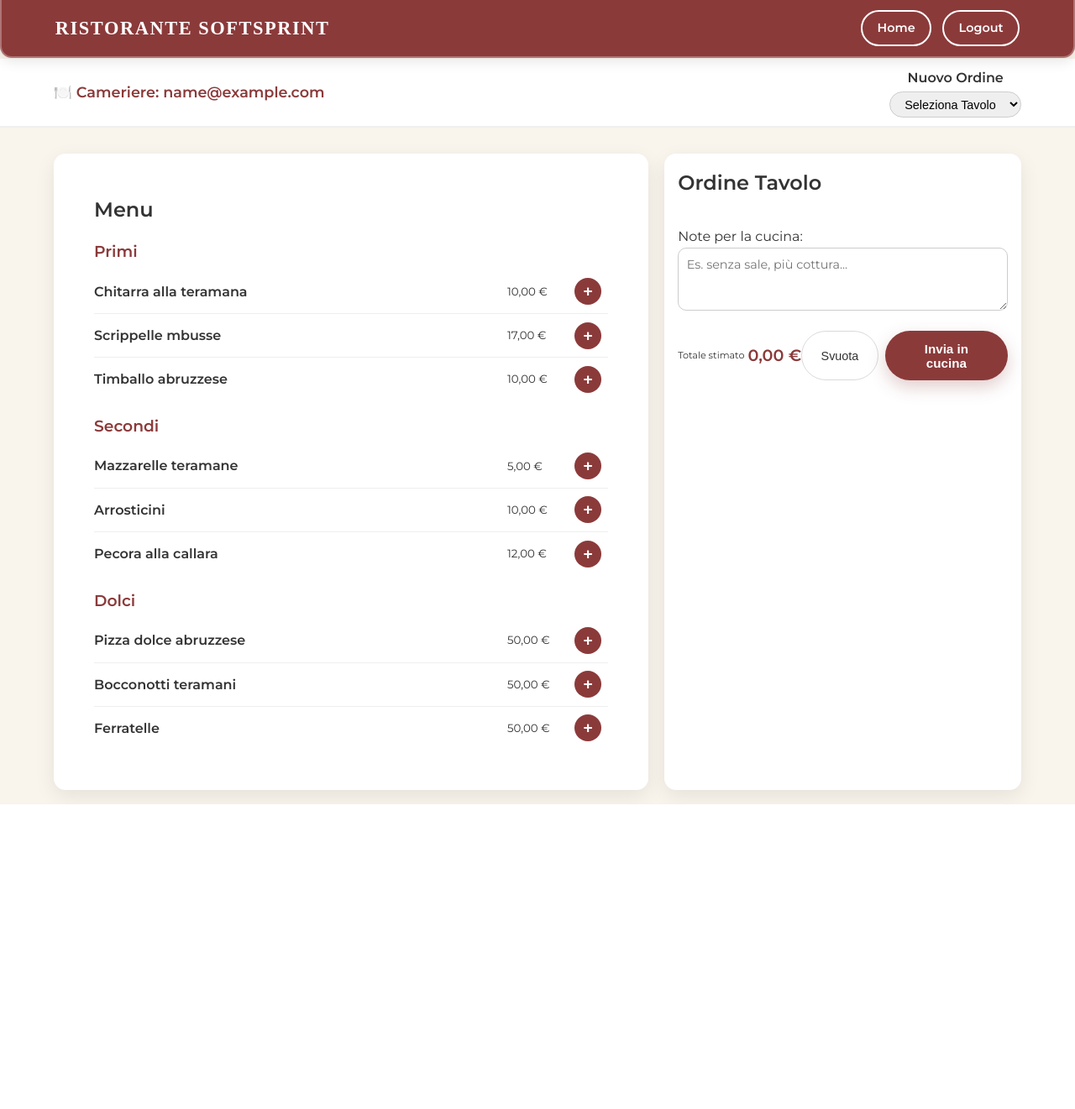
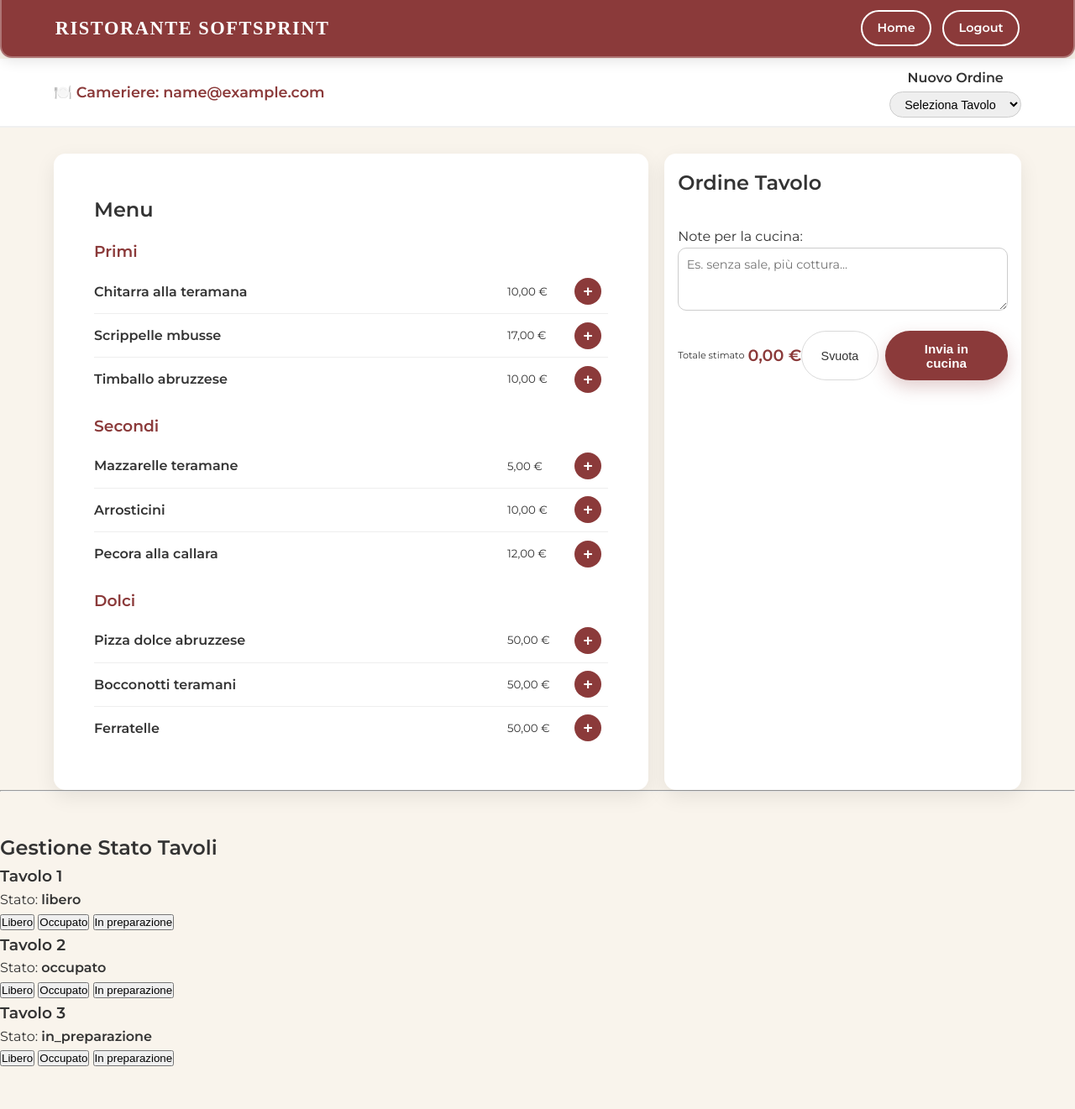
Before and after one commit to kawtar-c/SoftSprint, a PHP site: page /public/cameriere.php in a window 1280 px wide. Shown: the whole page at 84% size. Before the commit the page ends 958 px from the top, so only its background shows below. Run offline with PHP 8.4, Linux system fonts and the light colour scheme; the visitor is signed in with stand-in values (Sample User, id 1); data comes from the database, SQL or seed files in the repository.

Commit message:
Aggiunto file get_tavoli.php (mock) e integrato codice front-end gestione tavoli nella pagine del cameriere.

```diff
--- /dev/null
+++ b/php/config/get_tavoli.php
@@ -0,0 +1,11 @@
+<?php
+header("Content-Type: application/json");
+
+// Dati fake temporanei
+echo json_encode([
+    "tavoli" => [
+        ["id_tavolo" => 1, "numero" => 1, "stato" => "libero"],
+        ["id_tavolo" => 2, "numero" => 2, "stato" => "occupato"],
+        ["id_tavolo" => 3, "numero" => 3, "stato" => "in_preparazione"]
+    ]
+]);
--- a/public/cameriere.php
+++ b/public/cameriere.php
@@ -297,5 +297,58 @@ document.addEventListener("DOMContentLoaded", () => {
 });
 </script>
 
+<script>
+document.addEventListener("DOMContentLoaded", function () {
+
+    // Carica i tavoli appena si apre la pagina
+    caricaTavoli();
+
+    function caricaTavoli() {
+        fetch("../php/config/get_tavoli.php")
+            .then(res => res.json())
+            .then(data => {
+
+                const container = document.getElementById("tavoli-container");
+                container.innerHTML = ""; // svuota prima
+
+                data.tavoli.forEach(t => {
+
+                    // Creazione box tavolo
+                    const div = document.createElement("div");
+                    div.className = "tavolo-card";
+
+                    div.innerHTML = `
+                        <h3>Tavolo ${t.numero}</h3>
+                        <p>Stato: <strong>${t.stato}</strong></p>
+
+                        <button onclick="cambiaStato(${t.id_tavolo}, 'libero')">Libero</button>
+                        <button onclick="cambiaStato(${t.id_tavolo}, 'occupato')">Occupato</button>
+                        <button onclick="cambiaStato(${t.id_tavolo}, 'in_preparazione')">In preparazione</button>
+                    `;
+
+                    container.appendChild(div);
+                });
+            });
+    }
+
+    // Funzione che aggiorneremo dopo
+    window.cambiaStato = function (id, stato) {
+        alert("Hai cliccato per cambiare lo stato del tavolo " + id + " a: " + stato);
+    }
+
+});
+</script>
+
+
 </body>
 </html>
+
+<hr>
+<section class="tavoli-section">
+    <h2>Gestione Stato Tavoli</h2>
+
+    <div id="tavoli-container" class="tavoli-grid"></div>
+</section>
+
+</body>
+</html>
```
Also changed, not shown: public/prenotazioni_cameriere.php (added, +35 -0 lines), 1 other file.
